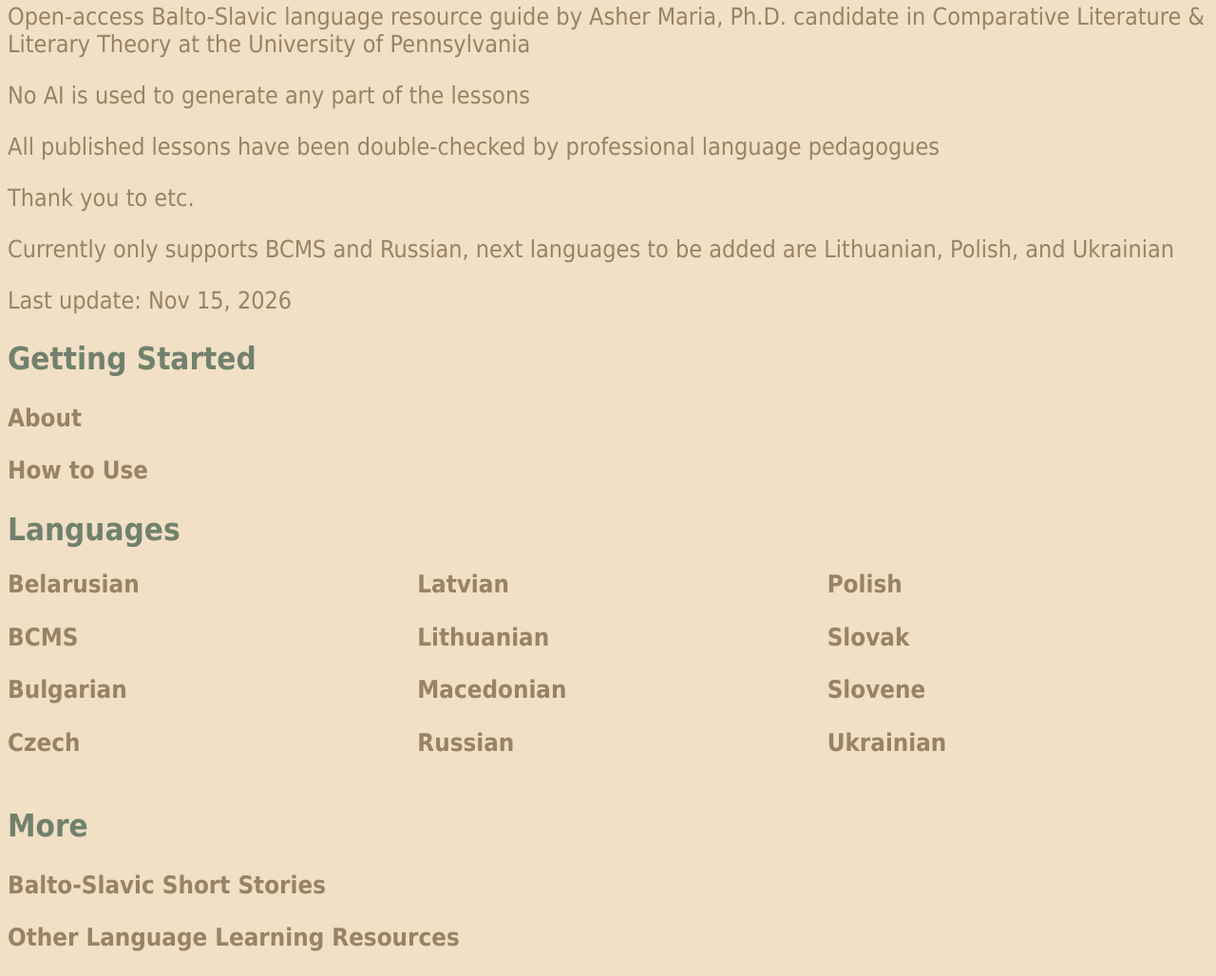
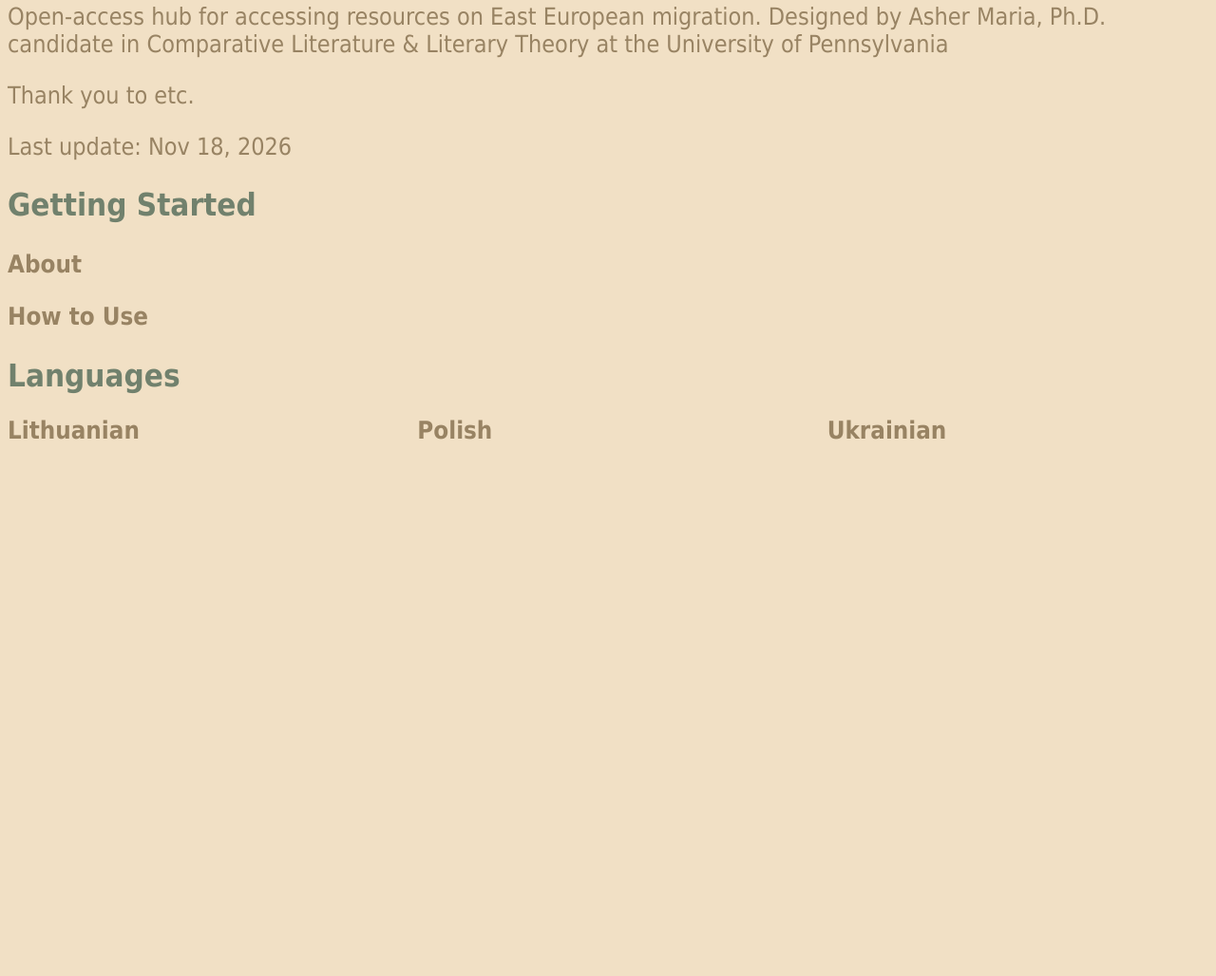
Before and after one commit to globaleasterneurope/global_eastern_europe, a plain HTML site: page index.html in a window 1280 px wide. Shown: the part 122-1150 px from the top of the page at 95% size. After the commit the page ends 800 px from the top, so only its background shows below. Drawn offline with Linux system fonts and the light colour scheme.

Commit message:
Update index.html

```diff
--- a/index.html
+++ b/index.html
@@ -9,12 +9,9 @@
 <body>
     <header>
         <h1>Global Eastern Europe</h1>
-        <p>Open-access Balto-Slavic language resource guide by Asher Maria, Ph.D. candidate in Comparative Literature & Literary Theory at the University of Pennsylvania</p>
-        <p>No AI is used to generate any part of the lessons</p>
-        <p>All published lessons have been double-checked by professional language pedagogues</p>
+        <p>Open-access hub for accessing resources on East European migration. Designed by Asher Maria, Ph.D. candidate in Comparative Literature & Literary Theory at the University of Pennsylvania</p>
         <p>Thank you to etc.</p>
-        <p>Currently only supports BCMS and Russian, next languages to be added are Lithuanian, Polish, and Ukrainian
-        <p>Last update: Nov 15, 2026</p>
+        <p>Last update: Nov 18, 2026</p>
     </header>
     <main>
         <h2>Getting Started</h2>
@@ -23,31 +20,15 @@
         <h2>Languages</h2>
             <div class="language-columns">
                 <div>
-                    <h3><a href="belarusian/home.html">Belarusian</a></h3>
-                    <h3><a href="bcms/home.html">BCMS</a></h3>
-                    <h3><a href="bulgarian/home.html">Bulgarian</a></h3>
-                    <h3><a href="czech/home.html">Czech</a></h3>
-                </div>
-                <div>
-                    <h3><a href="latvian/home.html">Latvian</a></h3>
                     <h3><a href="lithuanian/home.html">Lithuanian</a></h3>
-                    <h3><a href="macedonian/home.html">Macedonian</a></h3>
-                    <h3><a href="russian/home.html">Russian</a></h3>
                 </div>
                 <div>
                     <h3><a href="polish/home.html">Polish</a></h3>
-                    <h3><a href="slovak/home.html">Slovak</a></h3>
-                    <h3><a href="slovene/home.html">Slovene</a></h3>
+                </div>
+                <div>
                     <h3><a href="ukrainian/home.html">Ukrainian</a></h3>
                 </div>
             </div>
-        <h2>More</h2>
-             <a href="more/short_stories.html">
-             <h3>Balto-Slavic Short Stories</h3>
-             </a>
-             <a href="more/other_resources.html">
-             <h3>Other Language Learning Resources</h3>
-             </a>
     </main>
 </body>
 </html>
```
